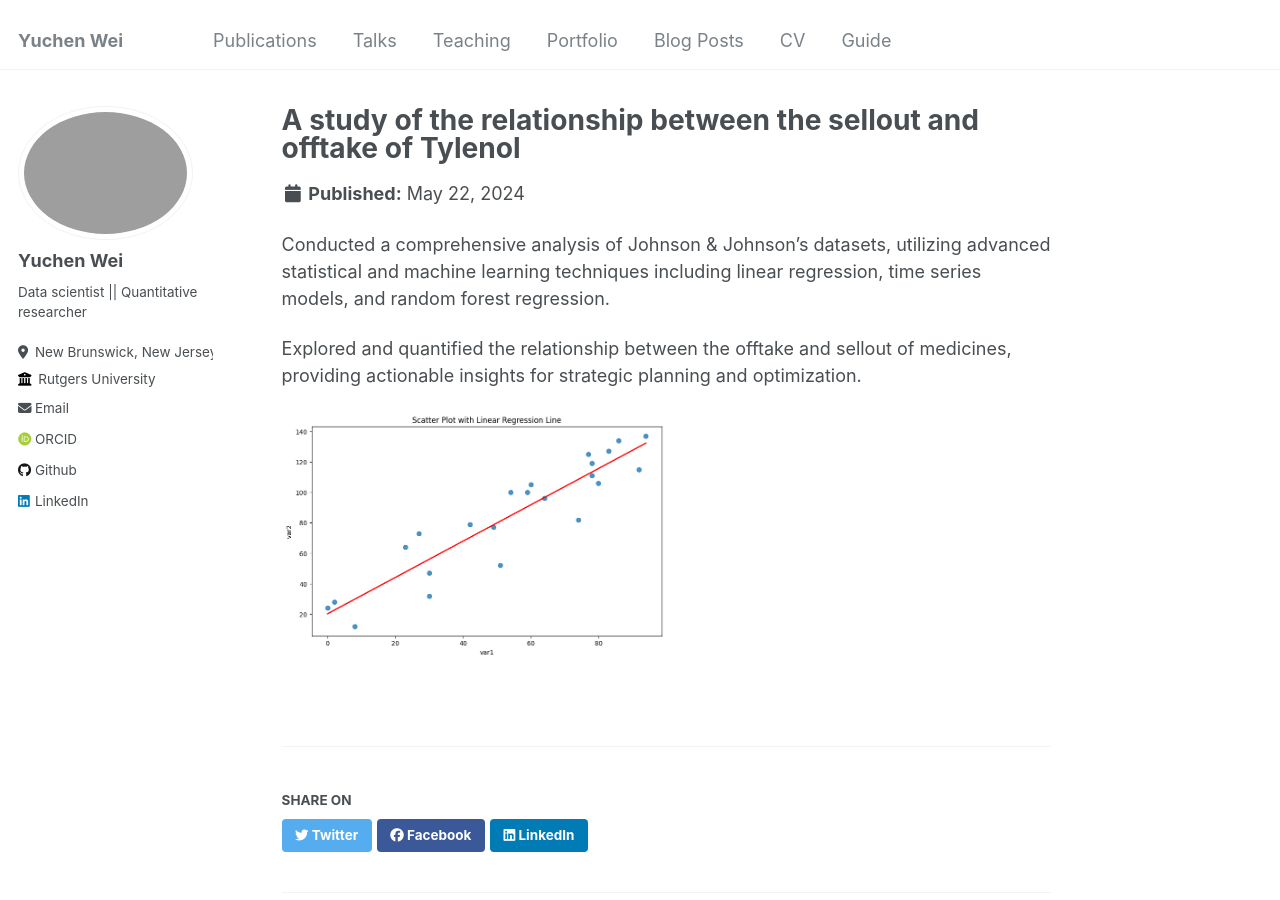
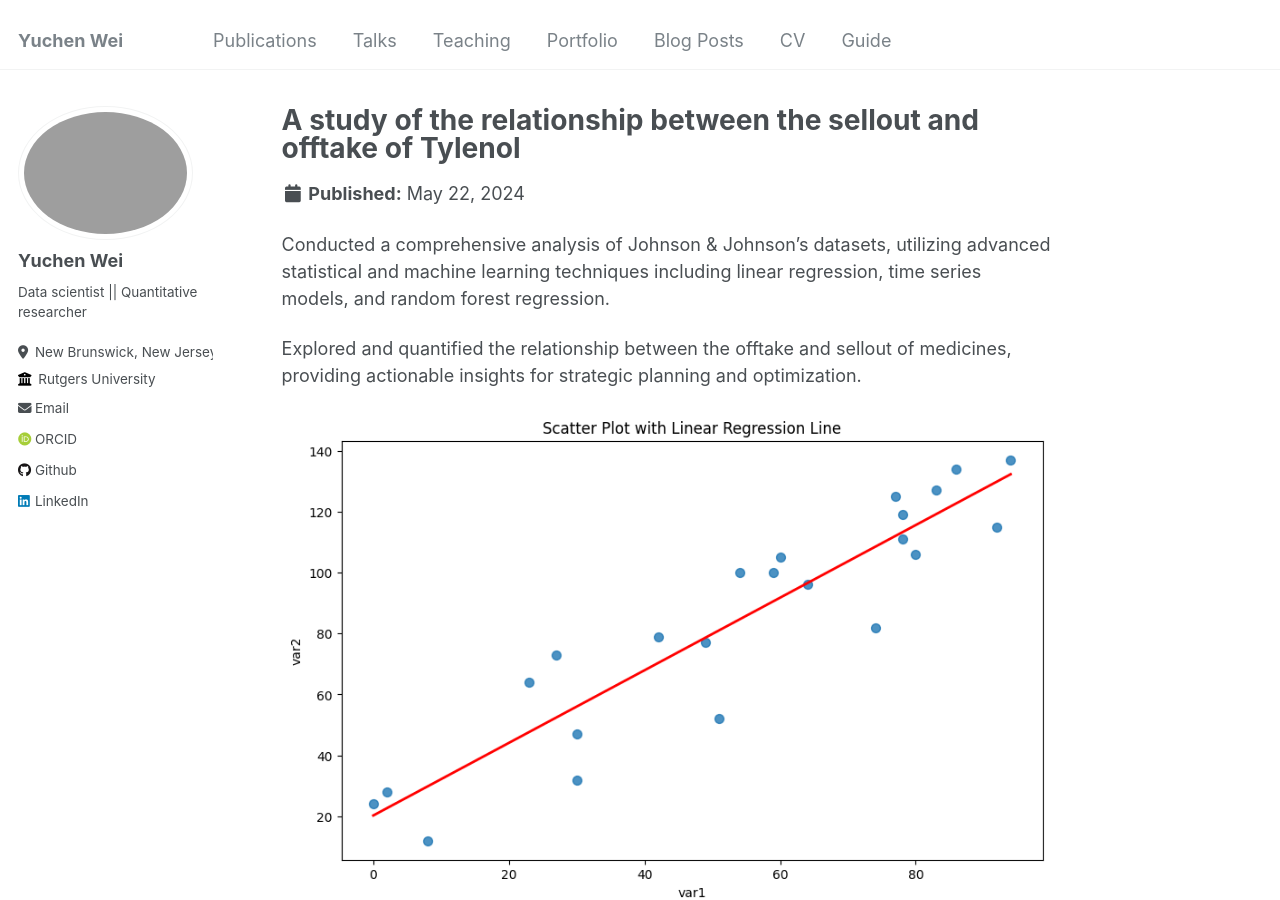
Before and after one commit to Yuccwei/YuchenWei.github.io, a Jekyll site: the page built from _portfolio/portfolio-1.md, in a window 1280 px wide and 900 px high. Built offline with Jekyll 4.4.1, drawn with Linux system fonts in a browser that asks for light colours; some web fonts are replaced.

Commit message:
Updated a file

```diff
--- a/_portfolio/portfolio-1.md
+++ b/_portfolio/portfolio-1.md
@@ -1,6 +1,6 @@
 ---
 title: "A study of the relationship between the sellout and offtake of Tylenol"
-excerpt: "Linear regressions and time series<br/><img src='/YuchenWei.github.io/images/line_plot.png' style='max-width:50%; height:auto;'>"
+excerpt: "Linear regressions and time series<br/><img src='/YuchenWei.github.io/images/line_plot.png'>"
 collection: portfolio
 ---
 
@@ -8,4 +8,4 @@
 
 Explored and quantified the relationship between the offtake and sellout of medicines, providing actionable insights for strategic planning and optimization.
 
-<img src="/YuchenWei.github.io/images/linear_regression.png" style="max-width:50%; height:auto;">
+<img src="/YuchenWei.github.io/images/linear_regression.png">
```
